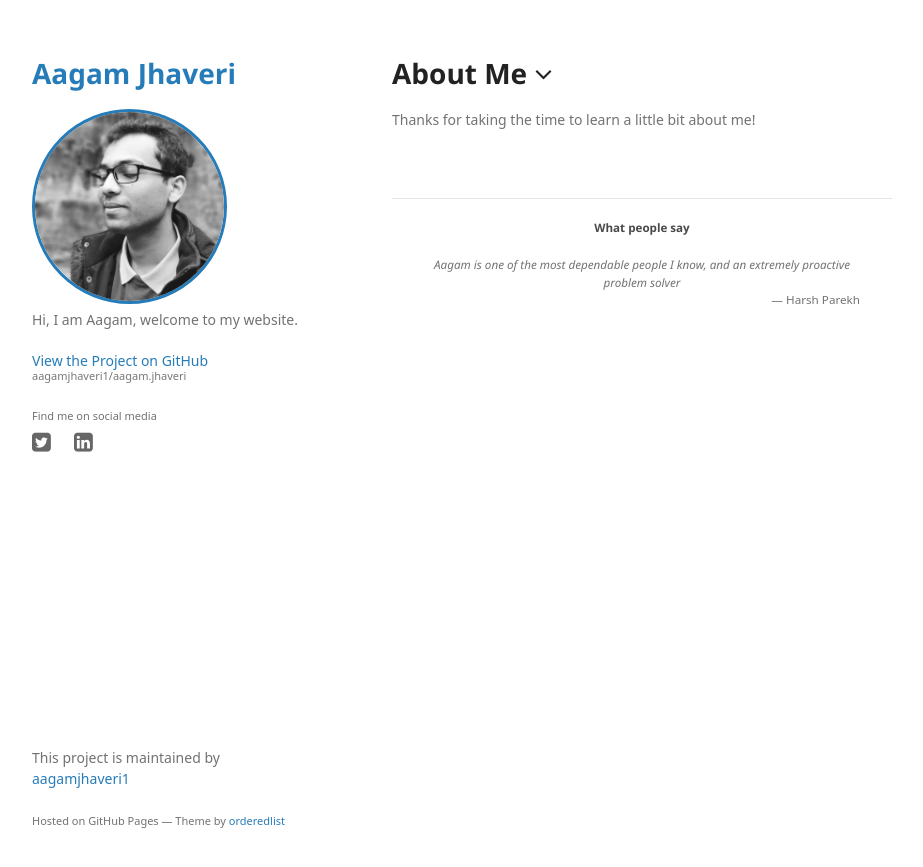
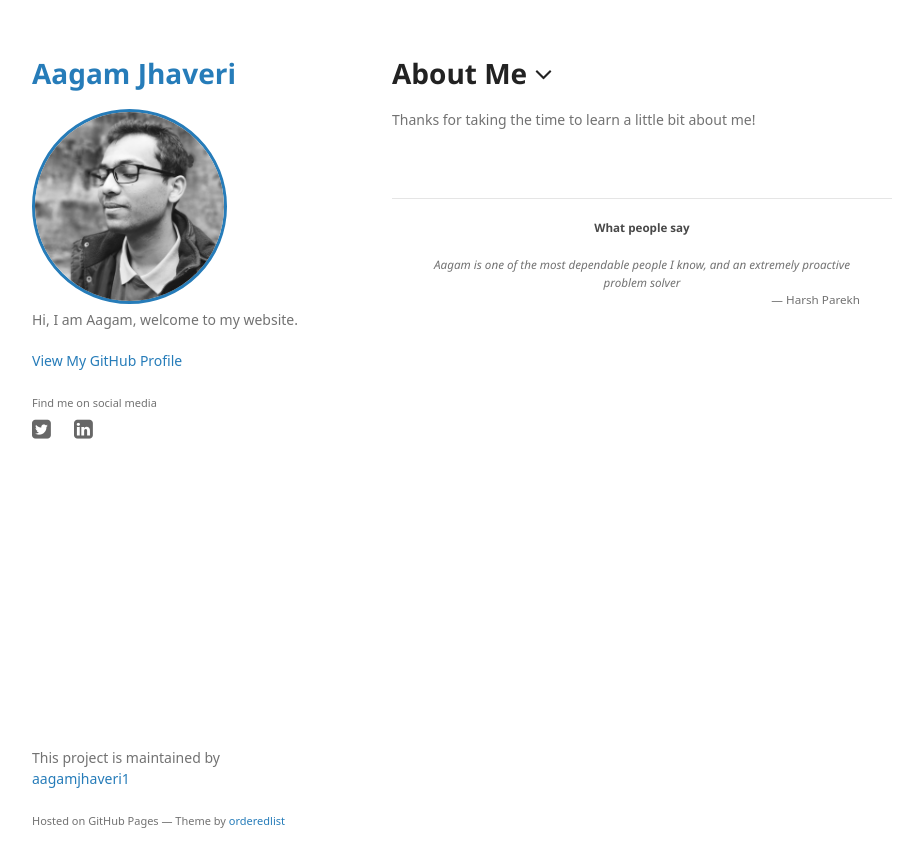
Before and after one commit to aagamjhaveri1/aagam.jhaveri, a Jekyll site: the page built from index.md, in a window 1280 px wide. Shown: the top 867 px of the page, without its empty margins (178-1101 px from the left). Built offline with Jekyll 4.4.1, drawn with Linux system fonts in a browser that asks for light colours; some web fonts are replaced; a script that is not in the unit is left out.

Commit message:
Improve site header

```diff
--- a/_includes/header.html
+++ b/_includes/header.html
@@ -8,17 +8,7 @@
 
   <p>{{ site.description | default: site.github.project_tagline }}</p>
 
-  {% if site.github.is_project_page %}
-    <p class="view">
-      <a href="{{ site.github.repository_url }}">
-        View the Project on GitHub <small>{{ site.github.repository_nwo }}</small>
-      </a>
-    </p>
-  {% endif %}
-
-  {% if site.github.is_user_page %}
-    <p class="view"><a href="{{ site.github.owner_url }}">View My GitHub Profile</a></p>
-  {% endif %}
+  <p class="view"><a href="{{ site.github.owner_url }}">View My GitHub Profile</a></p>
 
   {% if site.twitter_username or site.linkedin_profile %}
     <small>
```
